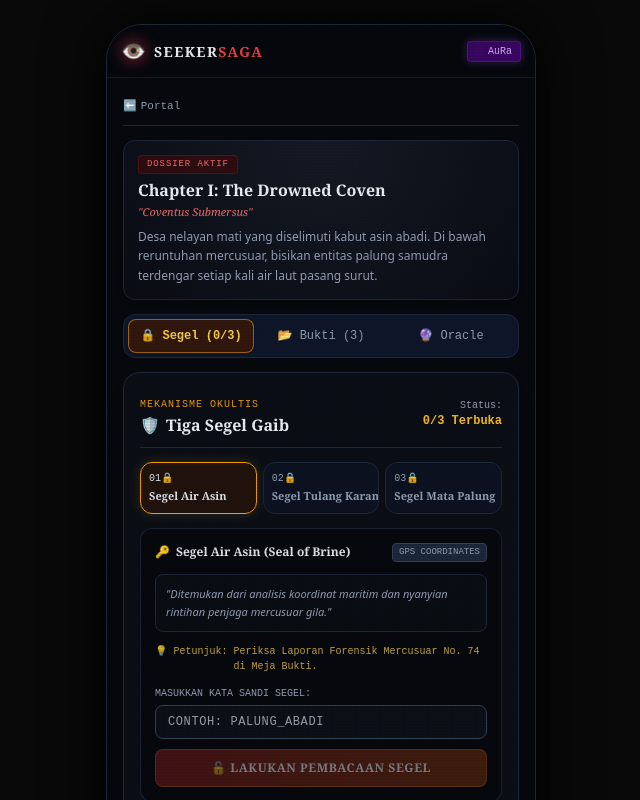
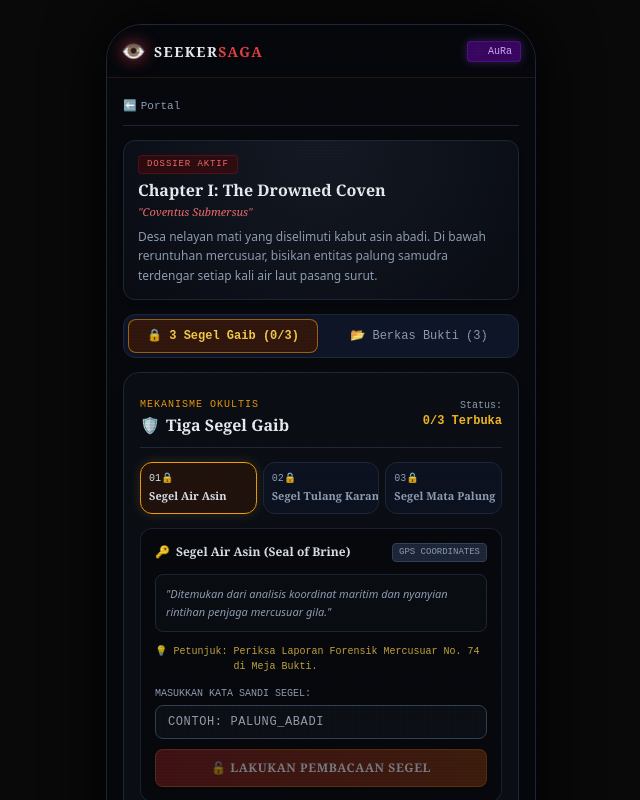
Before and after one commit to alisidik1996/seekerSaga, a Next.js app: page /chapter/1-the-drowned-coven in a window 1280 px wide. Shown: the top 800 px of the page, without its empty margins (319-959 px from the left). Built offline with nearby package versions, Linux system fonts and the light colour scheme; no server answers.

Commit message:
feat(gameplay): remove Oracle assistance feature to enforce pure investigative puzzle solving

```diff
--- a/app/api/oracle/query/route.ts
+++ /dev/null
@@ -1,40 +0,0 @@
-import { NextResponse } from "next/server";
-
-export async function POST(req: Request) {
-  try {
-    const { query, chapterTitle, loreFragments } = await req.json();
-
-    if (!query) {
-      return NextResponse.json({ reply: "Hampa. Tidak ada perkataan yang terucap." }, { status: 400 });
-    }
-
-    const q = String(query).toLowerCase();
-
-    // RAG Rule-based fallback if GROQ_API_KEY is not configured yet
-    if (q.includes("sandi") || q.includes("kode") || q.includes("password") || q.includes("jawaban")) {
-      return NextResponse.json({
-        reply: `AuRa: "Protokol keamanan melarang saya memberikan kata sandi segel secara langsung. Selidiki arsip berkas, analisis spektrogram audio, atau gunakan alat dekripsi kriptografi pada meja bukti."`
-      });
-    }
-
-    if (q.includes("siapa") || q.includes("oracle") || q.includes("aura")) {
-      return NextResponse.json({
-        reply: `AuRa: "Saya adalah AuRa (Autonomous Reasoning Artificial Intelligence), pengawas dan arsitek semesta SeekerSaga. Saya mengamati langkah investigasimu di dalam ${chapterTitle}."`
-      });
-    }
-
-    if (q.includes("peti") || q.includes("hadiah") || q.includes("voucher")) {
-      return NextResponse.json({
-        reply: `AuRa: "Peti Relikui Kuno dilindungi oleh 3 segel algoritma gaib. Begitu Anda memecahkan ketiga cipher segel, saya akan mengotorisasi pembukaan peti dan mengaktifkan tautan voucher hadiah resmi."`
-      });
-    }
-
-    // Default Atmospheric Contextual Echo
-    const sampleLore = loreFragments && loreFragments.length > 0 ? loreFragments[Math.floor(Math.random() * loreFragments.length)] : "Vektor frekuensi kegelapan beresonansi dengan memori kuno.";
-    return NextResponse.json({
-      reply: `AuRa memproses matriks lore: "Pertanyaanmu selaras dengan data naskah: '${sampleLore}' Gabungkan kepingan bukti untuk melucuti segel berikutnya."`
-    });
-  } catch (err: any) {
-    return NextResponse.json({ reply: "Transmisi suara terganggu: " + err.message }, { status: 500 });
-  }
-}
--- a/app/chapter/[id]/page.tsx
+++ b/app/chapter/[id]/page.tsx
@@ -6,7 +6,6 @@ import { useParams } from "next/navigation";
 import { CHAPTERS } from "@/data/chapters";
 import SealWheel from "./components/SealWheel";
 import EvidenceBoard from "./components/EvidenceBoard";
-import OracleChat from "./components/OracleChat";
 import RelicChest from "./components/RelicChest";
 import CountdownTimer from "@/app/components/CountdownTimer";
 import MobileFrame from "@/app/components/MobileFrame";
@@ -18,7 +17,7 @@ export default function ChapterDetailPage() {
   const chapter = CHAPTERS.find((c) => c.slug === slug || c.id === slug) || CHAPTERS[0];
 
   const [unlockedSeals, setUnlockedSeals] = useState<number[]>([]);
-  const [activeScreenTab, setActiveScreenTab] = useState<"seals" | "evidence" | "oracle">("seals");
+  const [activeScreenTab, setActiveScreenTab] = useState<"seals" | "evidence">("seals");
   const [chapterConfig, setChapterConfig] = useState<any>(null);
   const [loadingConfig, setLoadingConfig] = useState(true);
 
@@ -148,8 +147,8 @@ export default function ChapterDetailPage() {
           </div>
         ) : (
           <>
-            {/* Mobile Screen Tab Switcher */}
-            <div className="grid grid-cols-3 gap-1 p-1 rounded-xl bg-slate-900 border border-slate-800 text-xs font-mono">
+            {/* 2-Segmented Screen Tab Switcher (Seals & Evidence) */}
+            <div className="grid grid-cols-2 gap-1.5 p-1 rounded-xl bg-slate-900 border border-slate-800 text-xs font-mono">
               <button
                 onClick={() => setActiveScreenTab("seals")}
                 className={`py-2 rounded-lg text-center transition-all ${
@@ -158,7 +157,7 @@ export default function ChapterDetailPage() {
                     : "text-slate-400 hover:text-slate-200"
                 }`}
               >
-                🔒 Segel ({unlockedSeals.length}/3)
+                🔒 3 Segel Gaib ({unlockedSeals.length}/3)
               </button>
               <button
                 onClick={() => setActiveScreenTab("evidence")}
@@ -168,17 +167,7 @@ export default function ChapterDetailPage() {
                     : "text-slate-400 hover:text-slate-200"
                 }`}
               >
-                📂 Bukti ({chapter.evidence.length})
-              </button>
-              <button
-                onClick={() => setActiveScreenTab("oracle")}
-                className={`py-2 rounded-lg text-center transition-all ${
-                  activeScreenTab === "oracle"
-                    ? "bg-amber-950/70 border border-amber-500/60 text-amber-300 font-bold shadow"
-                    : "text-slate-400 hover:text-slate-200"
-                }`}
-              >
-                🔮 Oracle
+                📂 Berkas Bukti ({chapter.evidence.length})
               </button>
             </div>
 
@@ -206,10 +195,6 @@ export default function ChapterDetailPage() {
               {activeScreenTab === "evidence" && (
                 <EvidenceBoard evidenceList={chapter.evidence} />
               )}
-
-              {activeScreenTab === "oracle" && (
-                <OracleChat chapterTitle={chapter.title} loreFragments={chapter.loreFragments} />
-              )}
             </div>
           </>
         )}
```
